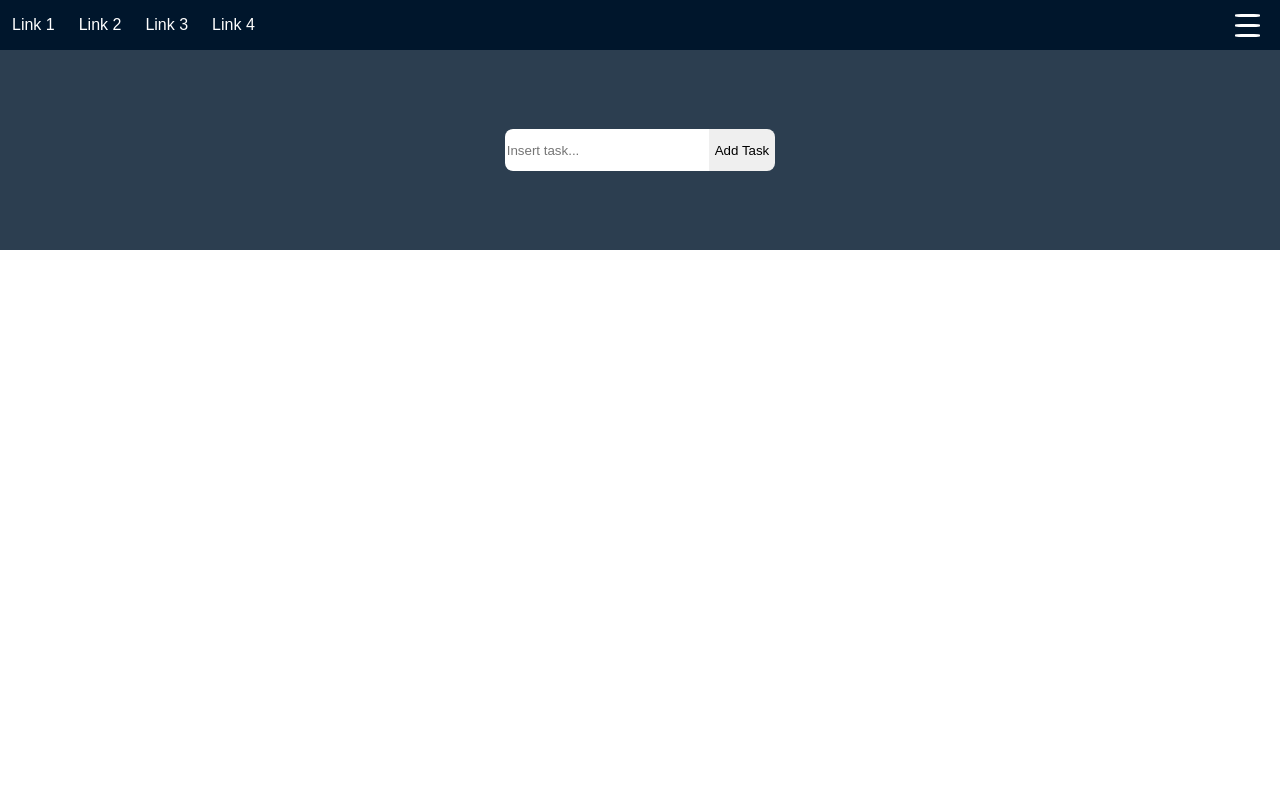
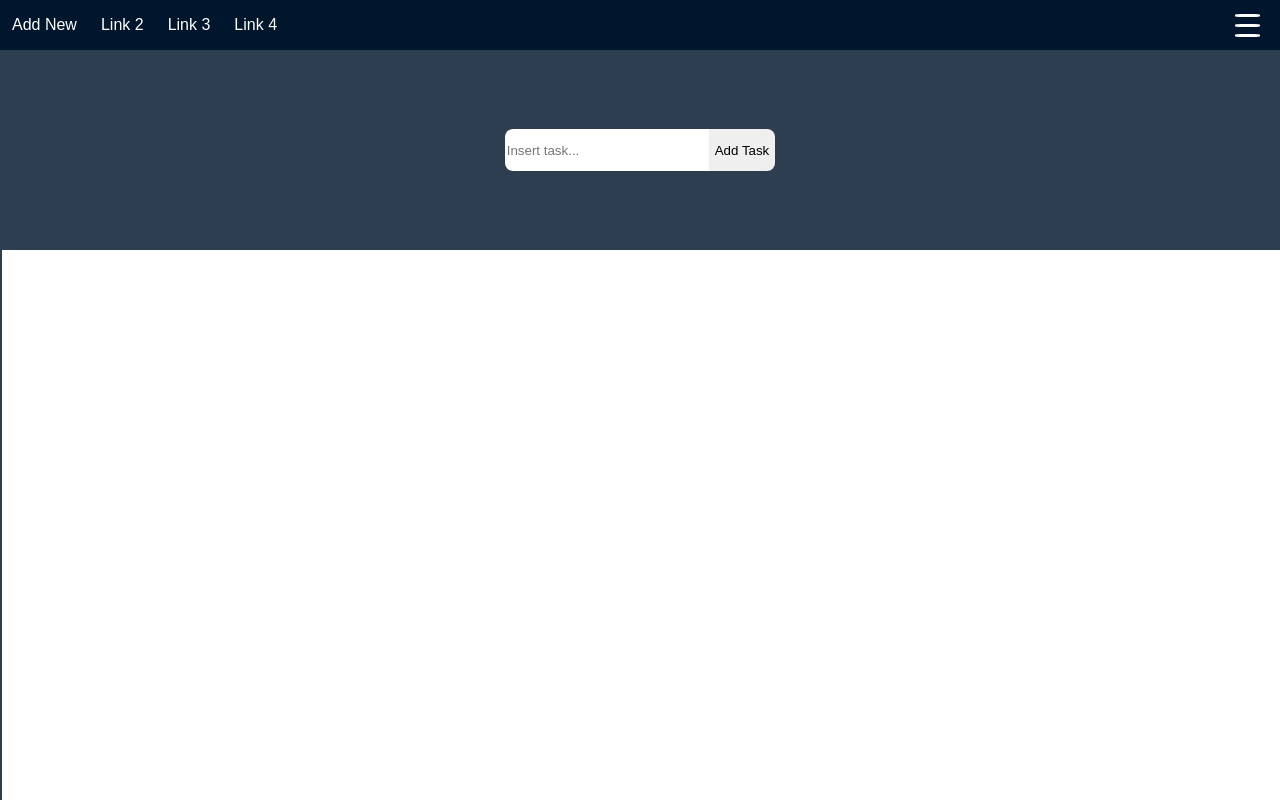
Before and after one commit to iboskovic/TodoList, a React (Create React App) app: page / in a window 1280 px wide. Shown: the top 800 px of the page. Built offline with nearby package versions, Linux system fonts and the light colour scheme.

Commit message:
no message

```diff
--- a/src/App.tsx
+++ b/src/App.tsx
@@ -38,7 +38,7 @@ const App: FC = () => {
     <div className="App">
       <div className="header">
         <div className="header__links">
-          <a>Link 1</a>
+          <a>Add New</a>
           <a>Link 2</a>
           <a>Link 3</a>
           <a>Link 4</a>
--- a/src/Styles/App.scss
+++ b/src/Styles/App.scss
@@ -22,6 +22,7 @@ a {
   height: 100vh;
   background-color: #e74c3c;
   transition: width 300ms ease-out;
+  border-right: 2px solid #2c3e50;
 
   &.active {
     width: 200px;
--- a/src/Styles/header.scss
+++ b/src/Styles/header.scss
@@ -1,5 +1,4 @@
 // header.scss
-
 .header {
     background-color: rgb(0, 22, 44);
     overflow: hidden;
```
